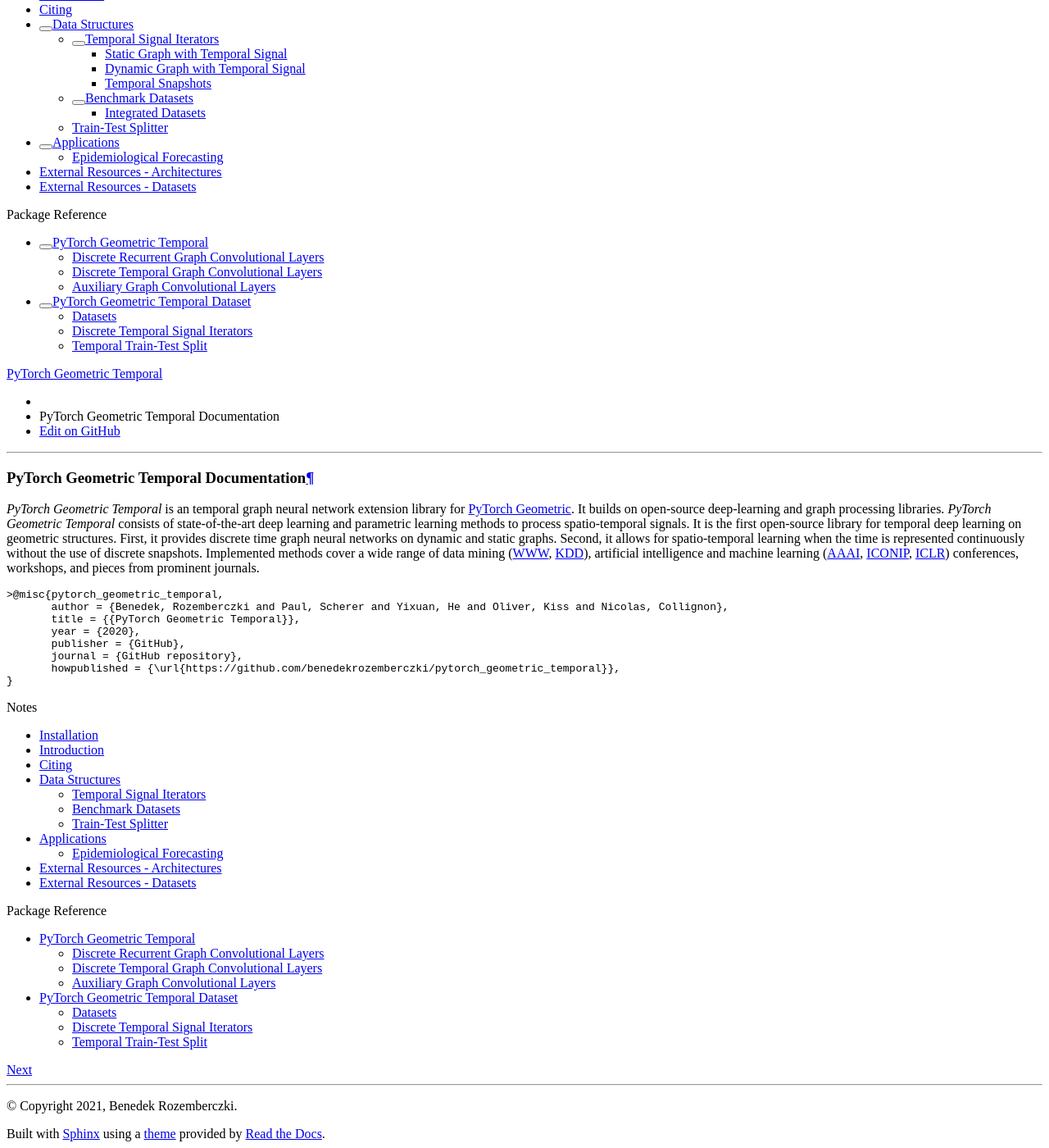
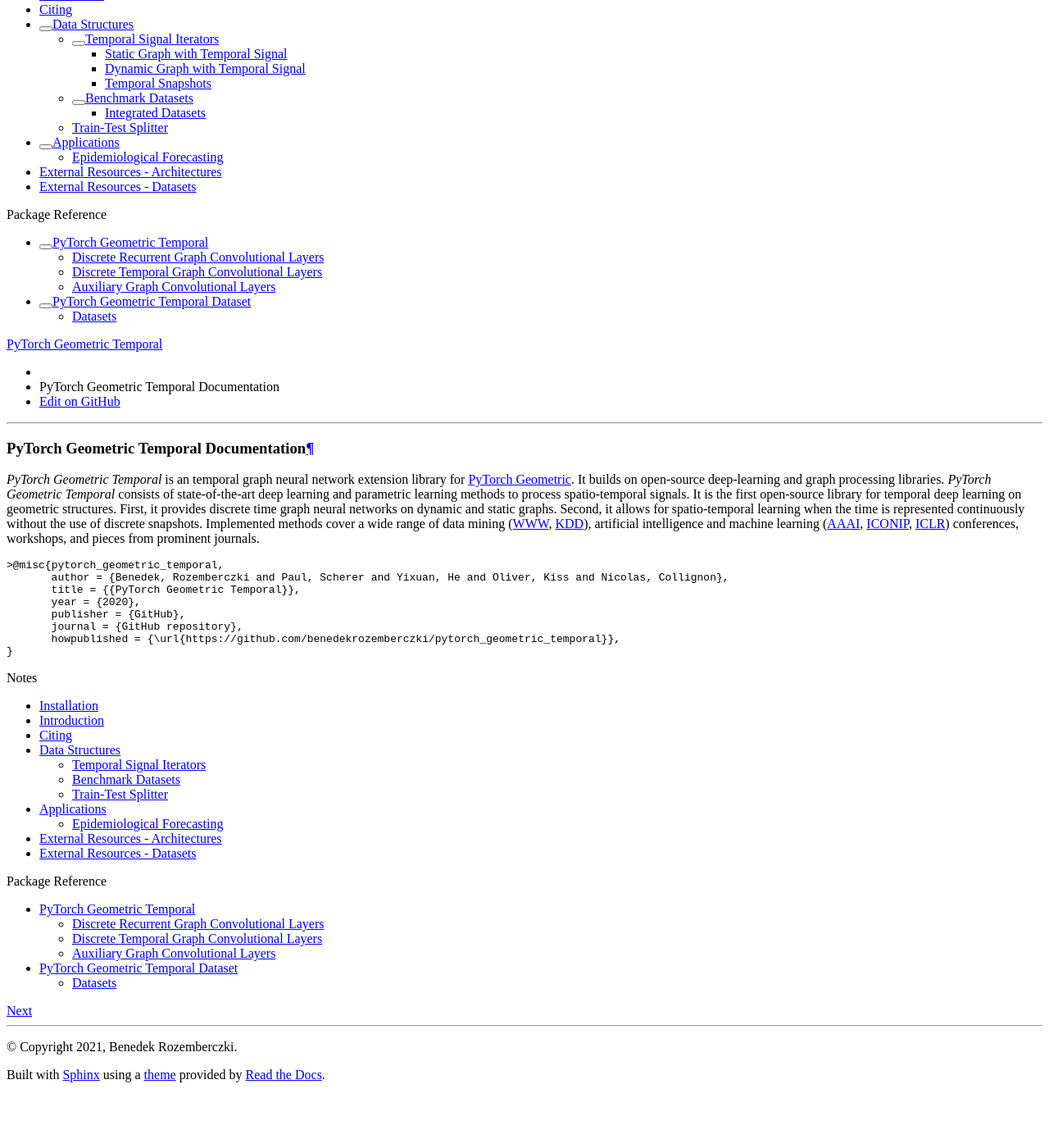
Before and after one commit to benedekrozemberczki/pytorch_geometric_temporal, a Sphinx documentation site: the page built from docs/source/index.rst, in a window 1280 px wide and 1400 px high, scrolled down 716 px. Shown: the whole window at 82% size. Built offline with Sphinx 7.4.7 and the Read the Docs theme 2.0.0, drawn with Linux system fonts in a browser that asks for light colours; after the commit the page ends 2044 px from its top, so only the background shows below that.

Commit message:
PTG update

```diff
--- a/docs/source/modules/dataset.rst
+++ b/docs/source/modules/dataset.rst
@@ -26,21 +26,3 @@ Datasets
 .. automodule:: torch_geometric_temporal.dataset.pems_bay
     :members:
     :undoc-members:
-
-Discrete Temporal Signal Iterators
-----------------------------------
-
-.. automodule:: torch_geometric_temporal.signal.static_graph_temporal_signal
-    :members:
-    :undoc-members:
-
-.. automodule:: torch_geometric_temporal.signal.static_graph_dynamic_signal
-    :members:
-    :undoc-members:
-
-Temporal Train-Test Split
---------------------------
-
-.. automodule:: torch_geometric_temporal.signal.temporal_signal_split
-    :members:
-    :undoc-members:
```
Also changed, not shown: docs/source/modules/signal.rst (added, +23 -0 lines).
